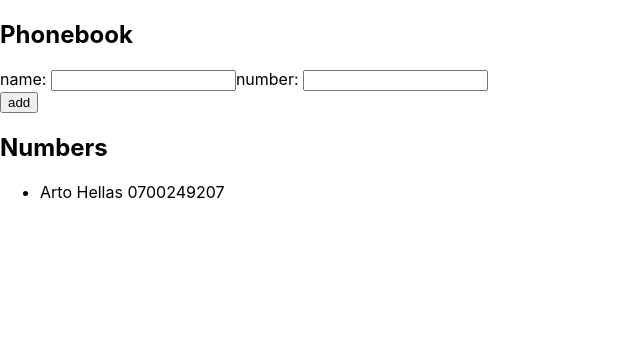
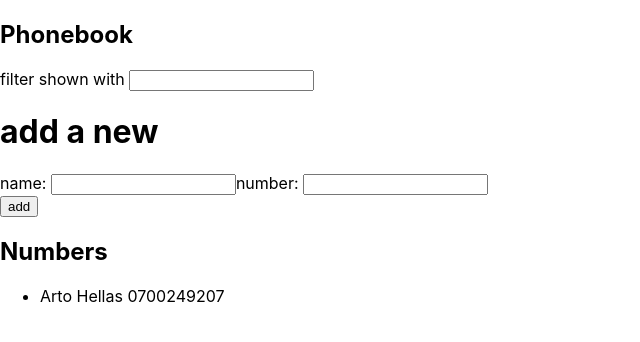
Before and after one commit to abegilerova/phonebook, a React (Create React App) app: page / in a window 1280 px wide. Shown: the top 342 px of the page, without its empty margins (0-640 px from the left). Built offline with nearby package versions, Linux system fonts and the light colour scheme.

Commit message:
adding search functionality

```diff
--- a/src/App.js
+++ b/src/App.js
@@ -10,10 +10,10 @@ const App = (props) => {
 
   const [newName, setNewName] = useState('');
   const [newNumber, setNewNumber] = useState('');
+  const [newSearch, setNewSearch] = useState('');
+  const [foundPeople, setFoundPeople] = useState([]);
 
   const handleNameChange = (event) => {
-    //console.log(event);
-    // console.log(event.target.value);
     setNewName(event.target.value);
   }
 
@@ -21,12 +21,16 @@ const App = (props) => {
     setNewNumber(event.target.value);
   }
 
-
+  const handleSearch = (event) => {
+    setNewSearch(event.target.value);
+    const filteredPeople = persons.filter(el => el.name.includes(newSearch));
+    setFoundPeople(filteredPeople);
+  }
 
   const addPerson = (event) => {
     event.preventDefault();
-    console.log('form submitted', event.target);
-    console.log(typeof newPerson);
+    // console.log('form submitted', event.target);
+    // console.log(typeof newPerson);
     const personObject = {
       name: newName,
       number: newNumber
@@ -36,7 +40,7 @@ const App = (props) => {
 
     if (existingPersons.filter(el => el.name === newName).length) {
       // console.log("existing persons", existingPersons);
-      alert(`${newName} has already been added`)
+      alert(`${newName} has already been added or you did't entry any input`)
     } else {
       setPersons(persons.concat(personObject))
 
@@ -46,16 +50,15 @@ const App = (props) => {
   }
 
 
-  const displayNames = () => persons.map(el => <li>{el.name} {el.number}</li>);
-
-
-
+  const displayNames = () => newSearch.length > 0 ? foundPeople.map(el => <li>{el.name} {el.number}</li>) : persons.map(el => <li>{el.name} {el.number}</li>);
 
   return (
     <div>
       <h2>Phonebook</h2>
+      filter shown with <input value={newSearch} onChange={handleSearch} />
       <form onSubmit={addPerson} >
         <div>
+          <h1>add a new </h1>
           name: <input value={newName} onChange={handleNameChange} />
           number: <input value={newNumber} onChange={handleNumberChange} />
         </div>
```
